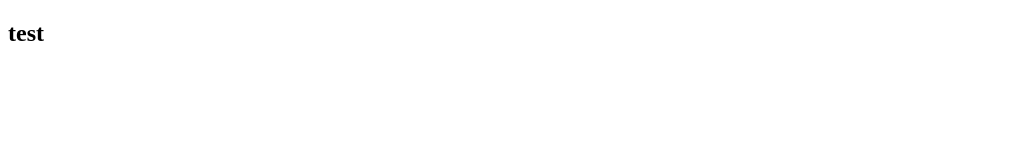
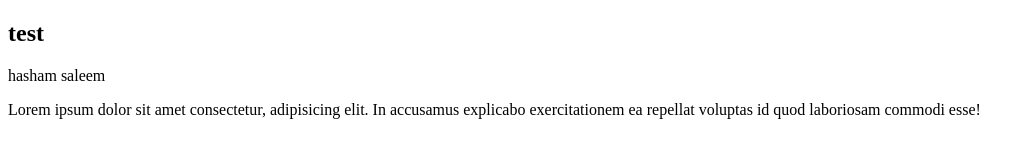
Before and after one commit to hasham0/test001, a plain HTML site: page index.html in a window 1280 px wide. Shown: the whole page, without its empty margins (0-1034 px from the left). Drawn offline with Linux system fonts and the light colour scheme.

Commit message:
lorem added

```diff
--- a/index.html
+++ b/index.html
@@ -9,6 +9,9 @@
 
 <body>
     <h2>test</h2>
+    <p>hasham saleem</p>
+    <p>Lorem ipsum dolor sit amet consectetur, adipisicing elit. In accusamus explicabo exercitationem ea repellat
+        voluptas id quod laboriosam commodi esse!</p>
 </body>
 
 </html>
```
